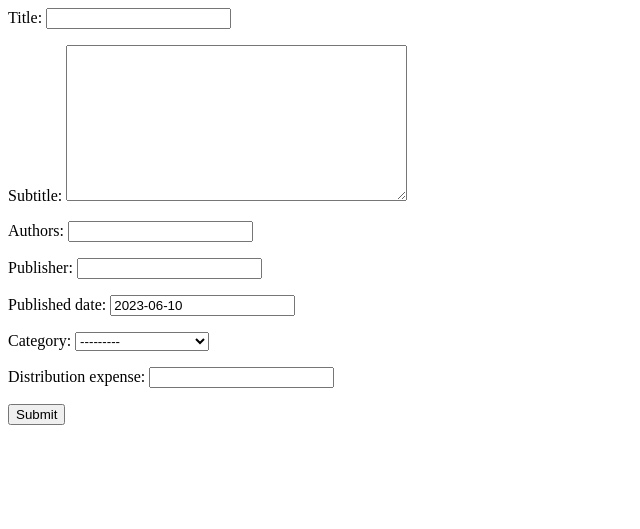
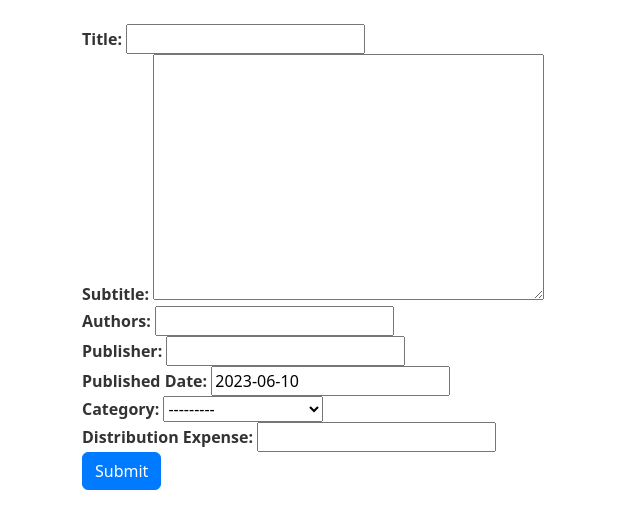
Before and after one commit to Rhydian-olasupo/Expense-Tracker, a Django app: template Tracker/mytracker/templates/books.html in a window 1280 px wide. Shown: the top 529 px of the page, without its empty margins (0-640 px from the left). Run offline with Django 4.2, Linux system fonts and the light colour scheme; the template is opened without the code that fills it: values that come from a table or form of the project are taken from there, others are empty; data comes from the database, SQL or seed files in the repository.

Commit message:
form template updated

```diff
--- a/Tracker/mytracker/templates/books.html
+++ b/Tracker/mytracker/templates/books.html
@@ -1,7 +1,77 @@
-<div>
-    <form action="" method="POST">
-    {% csrf_token %}
-    {{form.as_p}}
-    <input type="submit" id="button">
-    </form>
-</div>
+<!DOCTYPE html>
+<html lang="en">
+<head>
+    <meta charset="UTF-8">
+    <meta name="viewport" content="width=device-width, initial-scale=1.0">
+    <title>Book Form</title>
+    <!-- Bootstrap CSS link -->
+    <link rel="stylesheet" href="https://cdn.jsdelivr.net/npm/bootstrap@5.3.0/dist/css/bootstrap.min.css">
+
+    <style>
+        /* Custom styles for the form */
+        .form-group label {
+            color: #333;
+            font-weight: bold;
+        }
+
+        .form-control {
+            border: 2px solid #ccc;
+            border-radius: 4px;
+        }
+
+        .form-control:focus {
+            border-color: #007bff;
+            box-shadow: 0 0 0 0.2rem rgba(0, 123, 255, 0.25);
+        }
+
+        .btn-primary {
+            background-color: #007bff;
+            border-color: #007bff;
+        }
+
+        .btn-primary:hover {
+            background-color: #0069d9;
+            border-color: #0062cc;
+        }
+    </style>
+</head>
+<body>
+    <div class="container">
+        <form action="" method="POST" class="my-4">
+            {% csrf_token %}
+            <div class="form-group">
+                <label for="id_title">Title:</label>
+                {{ form.title }}
+            </div>
+            <div class="form-group">
+                <label for="id_subtitle">Subtitle:</label>
+                {{ form.subtitle }}
+            </div>
+            <div class="form-group">
+                <label for="id_authors">Authors:</label>
+                {{ form.authors }}
+            </div>
+            <div class="form-group">
+                <label for="id_publisher">Publisher:</label>
+                {{ form.publisher }}
+            </div>
+            <div class="form-group">
+                <label for="id_published_date">Published Date:</label>
+                {{ form.published_date }}
+            </div>
+            <div class="form-group">
+                <label for="id_category">Category:</label>
+                {{ form.category }}
+            </div>
+            <div class="form-group">
+                <label for="id_distribution_expense">Distribution Expense:</label>
+                {{ form.distribution_expense }}
+            </div>
+            <button type="submit" class="btn btn-primary">Submit</button>
+        </form>
+    </div>
+
+    <!-- Bootstrap JavaScript link (optional, only needed if you're using Bootstrap JavaScript components) -->
+    <script src="https://cdn.jsdelivr.net/npm/bootstrap@5.3.0/dist/js/bootstrap.bundle.min.js"></script>
+</body>
+</html>
```
